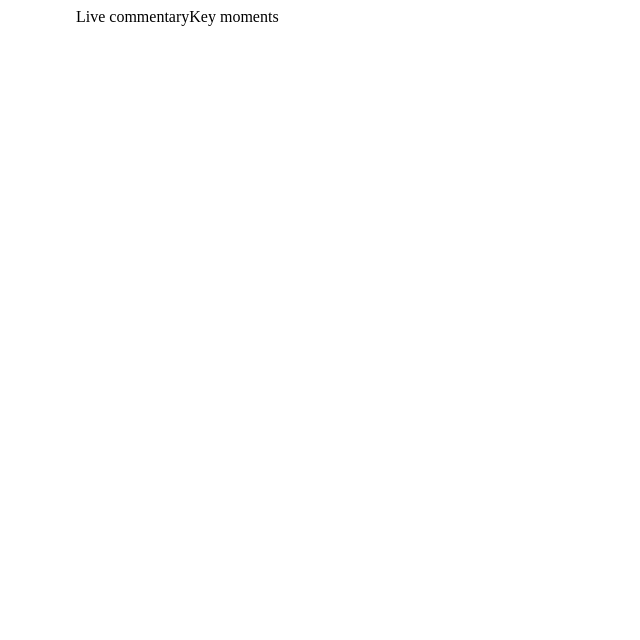
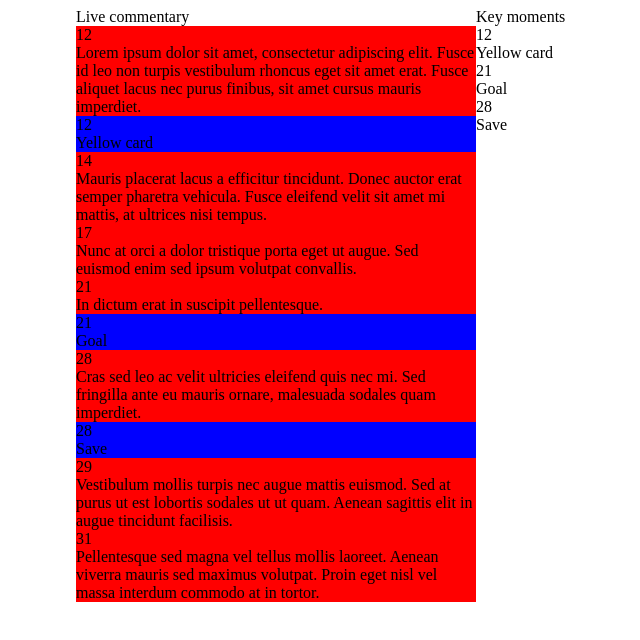
Before and after one commit to dnsmob/commentary-interface-demo, a React app: page / in a window 1280 px wide. Shown: the top 640 px of the page, without its empty margins (264-904 px from the left). Built offline with nearby package versions, Linux system fonts and the light colour scheme; data requests are answered from the project's data file.

Commit message:
added css, updated package, separate moment box

```diff
--- a/db.json
+++ b/db.json
@@ -2,43 +2,43 @@
   "comments": [
     {
       "id": 1,
-      "body": "Lorem ipsum dolor sit amet, consectetur adipiscing elit. Fusce id leo non turpis vestibulum rhoncus eget sit amet erat. Fusce aliquet lacus nec purus finibus, sit amet cursus mauris imperdiet.",
+      "message": "Lorem ipsum dolor sit amet, consectetur adipiscing elit. Fusce id leo non turpis vestibulum rhoncus eget sit amet erat. Fusce aliquet lacus nec purus finibus, sit amet cursus mauris imperdiet.",
       "time": 12,
       "type": "comment"
     },
     {
       "id": 2,
-      "body": "Mauris placerat lacus a efficitur tincidunt. Donec auctor erat semper pharetra vehicula. Fusce eleifend velit sit amet mi mattis, at ultrices nisi tempus.",
+      "message": "Mauris placerat lacus a efficitur tincidunt. Donec auctor erat semper pharetra vehicula. Fusce eleifend velit sit amet mi mattis, at ultrices nisi tempus.",
       "time": 14,
       "type": "comment"
     },
     {
       "id": 3,
-      "body": "Nunc at orci a dolor tristique porta eget ut augue. Sed euismod enim sed ipsum volutpat convallis.",
+      "message": "Nunc at orci a dolor tristique porta eget ut augue. Sed euismod enim sed ipsum volutpat convallis.",
       "time": 17,
       "type": "comment"
     },
     {
       "id": 4,
-      "body": "In dictum erat in suscipit pellentesque.",
+      "message": "In dictum erat in suscipit pellentesque.",
       "time": 21,
       "type": "comment"
     },
     {
       "id": 5,
-      "body": "Cras sed leo ac velit ultricies eleifend quis nec mi. Sed fringilla ante eu mauris ornare, malesuada sodales quam imperdiet.",
+      "message": "Cras sed leo ac velit ultricies eleifend quis nec mi. Sed fringilla ante eu mauris ornare, malesuada sodales quam imperdiet.",
       "time": 28,
       "type": "comment"
     },
     {
       "id": 6,
-      "body": "Vestibulum mollis turpis nec augue mattis euismod. Sed at purus ut est lobortis sodales ut ut quam. Aenean sagittis elit in augue tincidunt facilisis.",
+      "message": "Vestibulum mollis turpis nec augue mattis euismod. Sed at purus ut est lobortis sodales ut ut quam. Aenean sagittis elit in augue tincidunt facilisis.",
       "time": 29,
       "type": "comment"
     },
     {
       "id": 7,
-      "body": "Pellentesque sed magna vel tellus mollis laoreet. Aenean viverra mauris sed maximus volutpat. Proin eget nisl vel massa interdum commodo at in tortor.",
+      "message": "Pellentesque sed magna vel tellus mollis laoreet. Aenean viverra mauris sed maximus volutpat. Proin eget nisl vel massa interdum commodo at in tortor.",
       "time": 31,
       "type": "comment"
     }
@@ -46,19 +46,19 @@
   "moments": [
     {
       "id": 1,
-      "body": "Yellow card",
+      "message": "Yellow card",
       "time": 12,
       "type": "moment"
     },
     {
       "id": 2,
-      "body": "Goal",
+      "message": "Goal",
       "time": 21,
       "type": "moment"
     },
     {
       "id": 3,
-      "body": "Save",
+      "message": "Save",
       "time": 28,
       "type": "moment"
     }
--- a/package.json
+++ b/package.json
@@ -14,11 +14,13 @@
     "@babel/preset-env": "^7.2.0",
     "@babel/preset-react": "^7.0.0",
     "babel-loader": "^8.0.4",
+    "css-loader": "^2.0.0",
     "html-loader": "^0.5.5",
     "html-webpack-plugin": "^3.2.0",
     "json-server": "^0.14.0",
     "react": "^16.6.3",
     "react-dom": "^16.6.3",
+    "style-loader": "^0.23.1",
     "webpack": "^4.27.1",
     "webpack-cli": "^3.1.2",
     "webpack-dev-server": "^3.1.10"
--- a/src/js/App.js
+++ b/src/js/App.js
@@ -1,7 +1,8 @@
 import React, { Component } from "react";
 import ReactDOM from "react-dom";
-import Comment from './components/Comment'
-import Moment from './components/Moment'
+import Comment from './components/Comment';
+import Moment from './components/Moment';
+import './app.css';
 
 
 export default class App extends Component {
@@ -56,31 +57,31 @@ export default class App extends Component {
 
   render() {
     return (
-      <div style={styles}>
-        <div>
+      <div className="holder">
+        <div className="commentaries">
           Live commentary
-          {this.state.comments.map(
-            (item, count) => <Comment key={count} data={item} />
+          {this.state.comments.map((item, count) =>
+            <Comment
+              key={count}
+              data={item}
+            />
           )}
         </div>
-        <div>
+        <div className="moments">
           Key moments
-          {this.state.moments.map(
-            (item, count) => <Moment key={count} data={item} />
+          {this.state.moments.map((item, count) =>
+            <Moment
+              key={count}
+              data={item}
+            />
           )}
         </div>
       </div>
     );
   }
 }
-
-
-const styles = {
-  display: 'flex',
-  flex: 1,
-  maxWidth: '600px',
-  margin: '0 auto'
-}
+App.COMMENT = 'comment';
+App.MOMENT = 'moment';
 
 
 const wrapper = document.getElementById("container");
--- /dev/null
+++ b/src/js/app.css
@@ -0,0 +1,18 @@
+.holder {
+  display: flex;
+  flex: 1;
+  max-width: 600px;
+  margin: 0 auto;
+}
+
+.commentaries {
+  display: flex;
+  flex-direction: column;
+  flex: 1;
+}
+
+.moments {
+  display: flex;
+  flex-direction: column;
+  width: 200px;
+}
--- a/src/js/components/Comment.js
+++ b/src/js/components/Comment.js
@@ -1,5 +1,7 @@
 import React, { Component } from "react";
-
+import './comment.css';
+import './moment.css';
+import App from '../App';
 
 export default class Comment extends Component {
 
@@ -9,9 +11,9 @@ export default class Comment extends Component {
 
   render() {
     return (
-      <div>
-        <div>{this.props.time}</div>
-        <div>{this.props.message}</div>
+      <div className= { this.props.data.type === App.COMMENT ? 'comment' : 'moment'}>
+        <div>{this.props.data.time}</div>
+        <div>{this.props.data.message}</div>
       </div>
     );
   }
--- a/src/js/components/Moment.js
+++ b/src/js/components/Moment.js
@@ -10,8 +10,8 @@ export default class Moment extends Component {
   render() {
     return (
       <div>
-        <div>{this.props.time}</div>
-        <div>{this.props.message}</div>
+        <div>{this.props.data.time}</div>
+        <div>{this.props.data.message}</div>
       </div>
     );
   }
--- /dev/null
+++ b/src/js/components/comment.css
@@ -0,0 +1,3 @@
+.comment {
+  background: red;
+}
--- /dev/null
+++ b/src/js/components/moment.css
@@ -0,0 +1,3 @@
+.moment {
+  background: blue;
+}
--- a/webpack.config.js
+++ b/webpack.config.js
@@ -17,6 +17,10 @@ module.exports = {
             loader: "html-loader"
           }
         ]
+      },
+      {
+        test: /\.css$/,
+        use: ['style-loader', 'css-loader']
       }
     ]
   },
```
Also changed, not shown: 1 other file (tests, documents, lock files or other folders).
